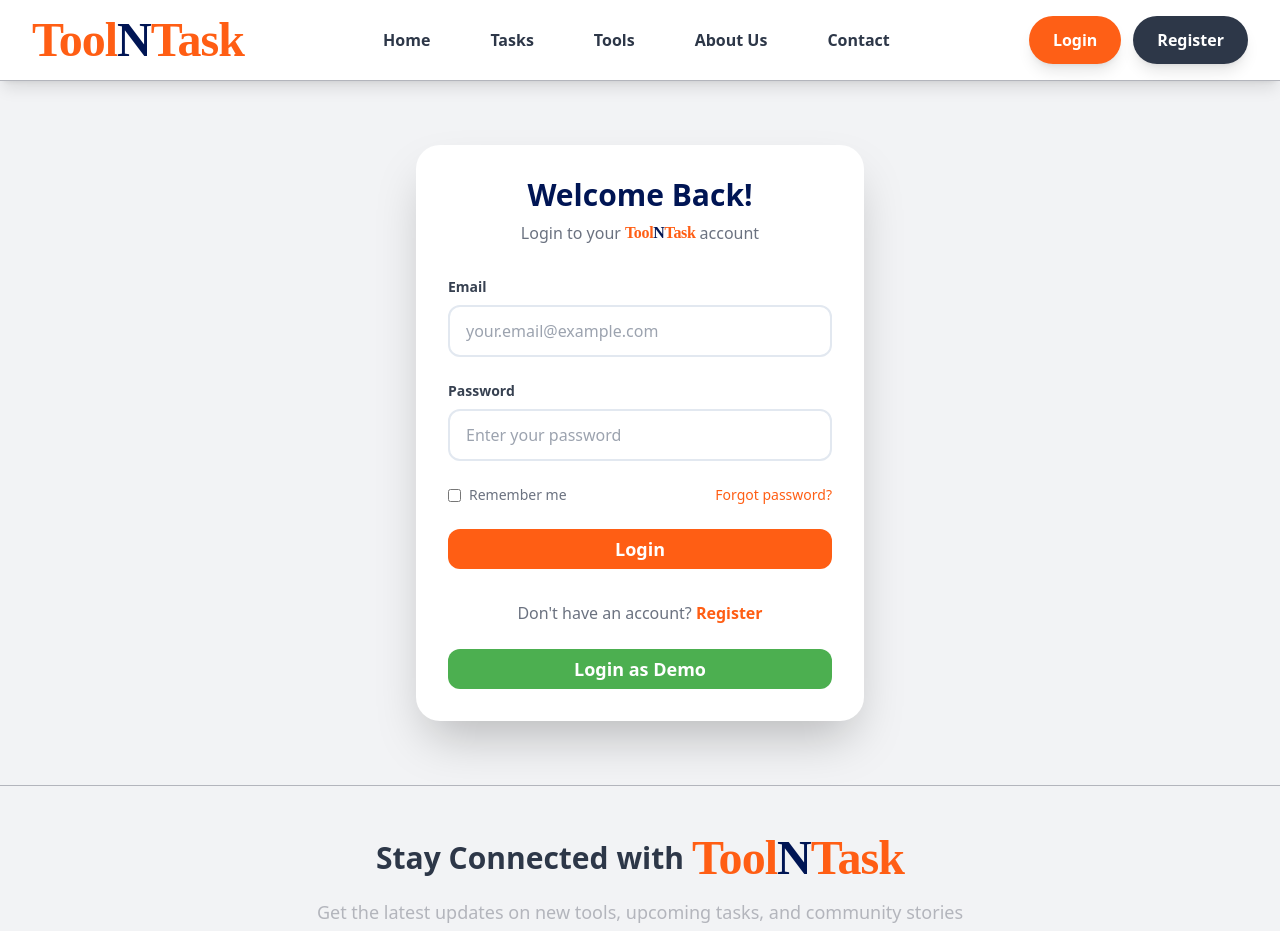
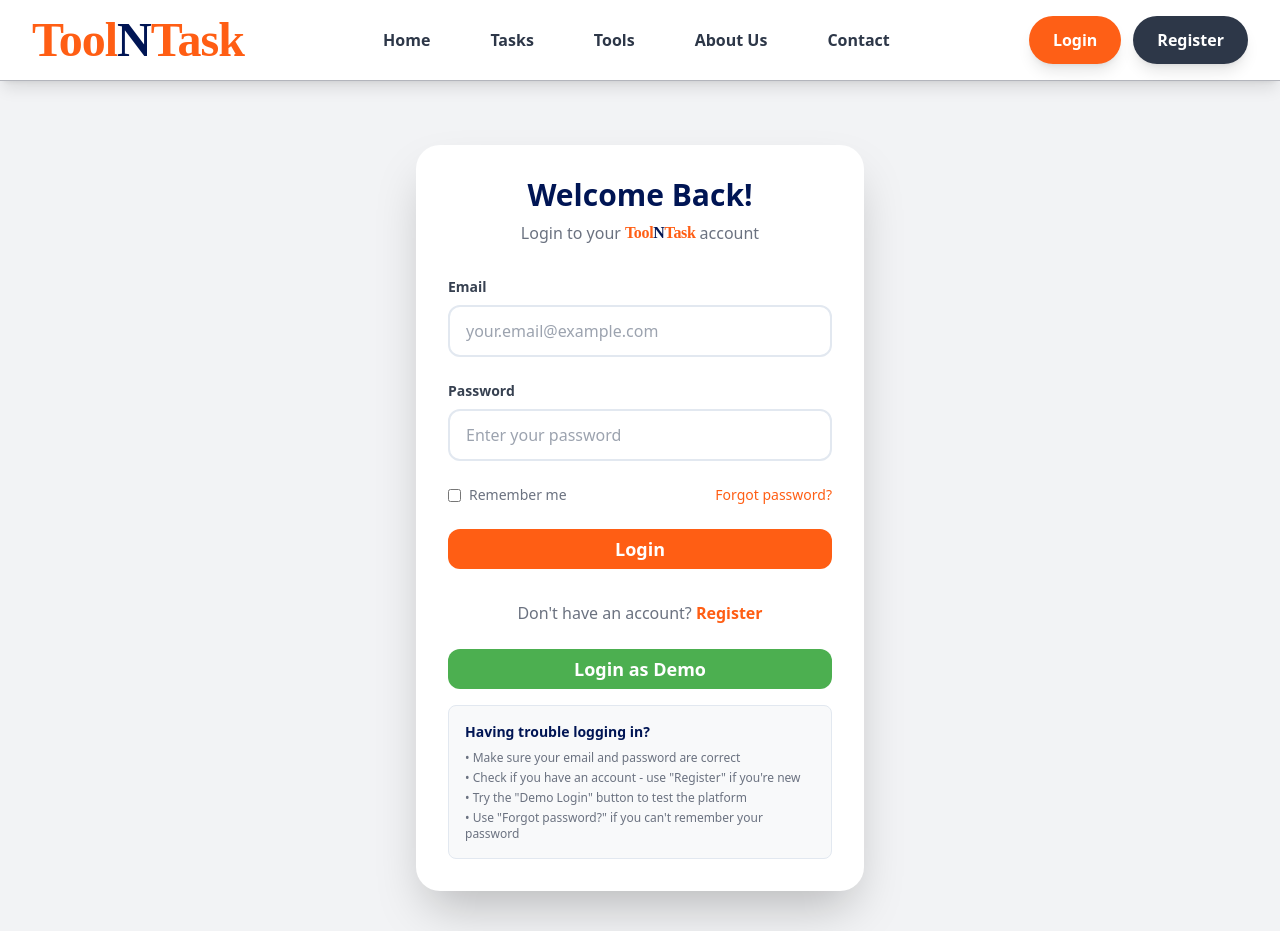
Before and after one commit to SeneshFitzroy/ToolnTask, a Next.js app: page /SignIn in a window 1280 px wide. Shown: the top 931 px of the page. Built offline with nearby package versions, Linux system fonts and the light colour scheme; no server answers; the database is empty; a web font is replaced by a local one.

Commit message:
feat: Enhanced pages/SignIn.tsx,  - Detailed changes: diff --git a/pages/SignIn.tsx b/pages/SignIn.tsx i... at 01:58 PM +0530, July 03, 2025

```diff
--- a/pages/SignIn.tsx
+++ b/pages/SignIn.tsx
@@ -263,6 +263,19 @@ export default function SignIn() {
                 {loading ? 'Logging In as Demo...' : 'Login as Demo'}
               </Button>
             </div>
+
+            {/* Troubleshooting Info */}
+            <div className="mt-4 p-4 rounded-lg" style={{ backgroundColor: theme === 'dark' ? '#2a2a2a' : '#F8F9FA', border: `1px solid ${theme === 'dark' ? '#444444' : '#E2E8F0'}` }}>
+              <h4 className="text-sm font-semibold mb-2" style={{ color: theme === 'dark' ? '#FFFFFF' : '#001554' }}>
+                Having trouble logging in?
+              </h4>
+              <ul className="text-xs space-y-1" style={{ color: theme === 'dark' ? '#CCCCCC' : '#6B7280' }}>
+                <li>• Make sure your email and password are correct</li>
+                <li>• Check if you have an account - use &quot;Register&quot; if you&apos;re new</li>
+                <li>• Try the &quot;Demo Login&quot; button to test the platform</li>
+                <li>• Use &quot;Forgot password?&quot; if you can&apos;t remember your password</li>
+              </ul>
+            </div>
           </div>
         </div>
       </div>
```
